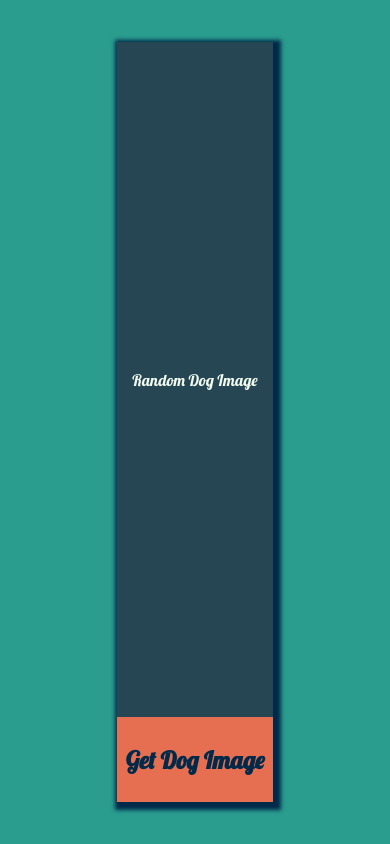
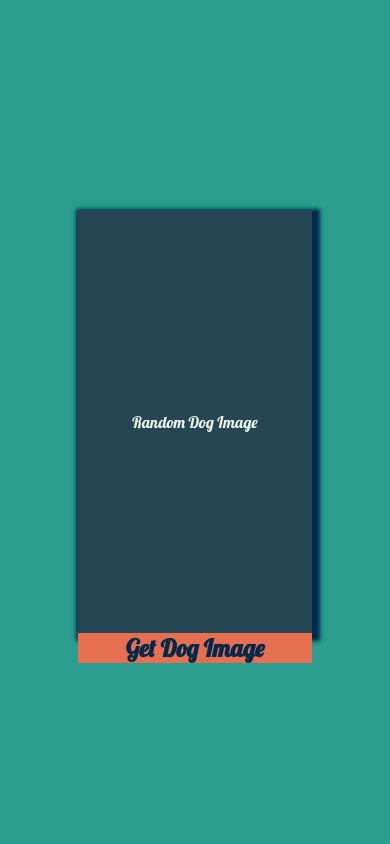
Before and after one commit to KartikeyaSharan/random-dog-image, a plain HTML site: page index.html in a window 390 px wide. Drawn offline with Linux system fonts and the light colour scheme.

Commit message:
Add files via upload

```diff
--- a/style.css
+++ b/style.css
@@ -64,3 +64,14 @@ img
     justify-content: center;
     cursor:pointer;
 }
+
+@media screen and (max-width: 500px)
+{
+	.container
+    {
+        margin-top: 25vh;
+		width: 60vw;
+        height: 50vh;
+        grid-template-rows: repeat(5,10vh);
+	}
+}
```
